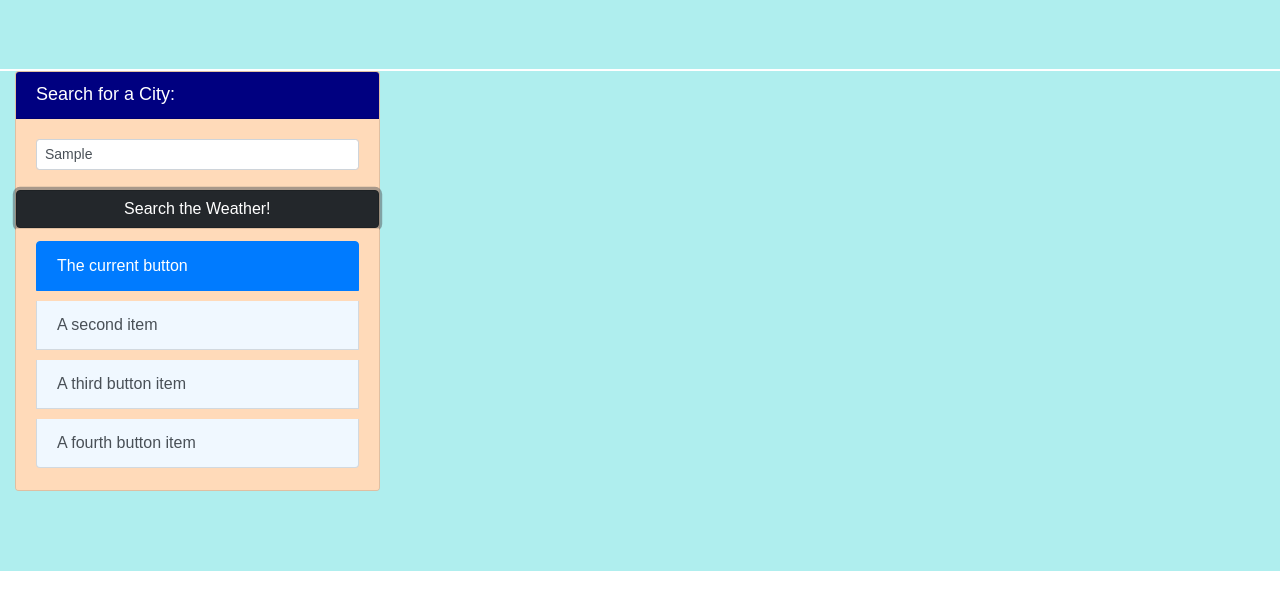
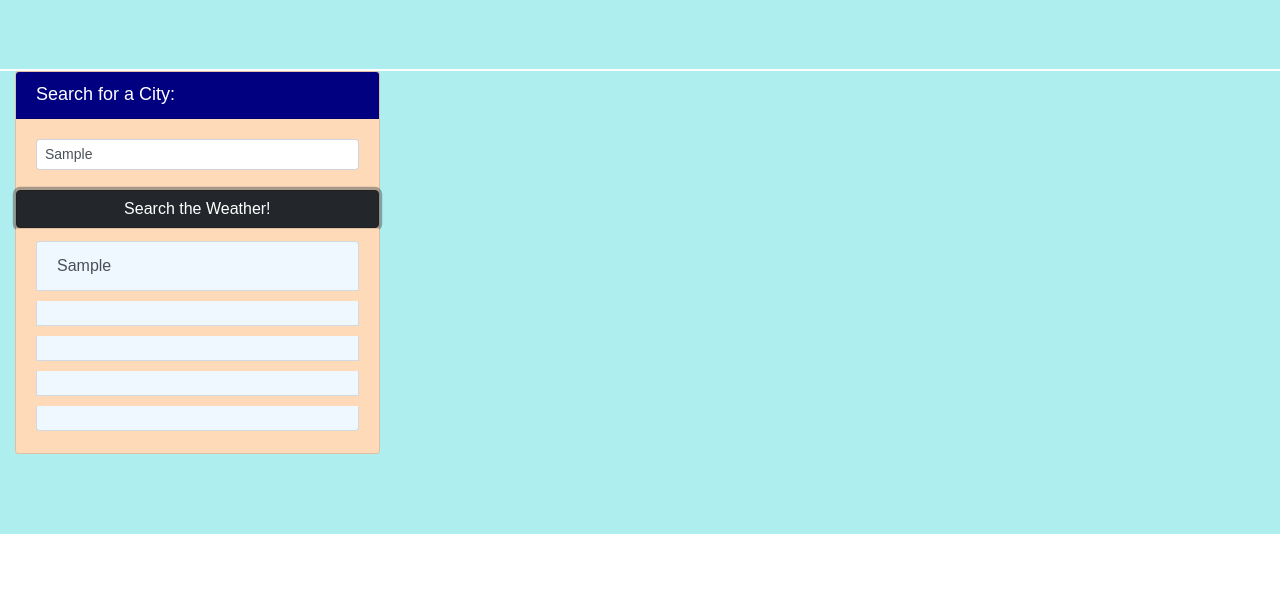
Before and after one commit to AlexisGonzalez07/WeatherTrackerDashboard, a plain HTML site: page index.html in a window 1280 px wide. Both pictures are taken after typing "Sample" into the empty fields and a click on the button "Search the Weather!". Shown: the part 115-724 px from the top of the page. Drawn offline with nearby package versions, Linux system fonts and the light colour scheme; no server answers.

Commit message:
Added local storage and re-search functionality

```diff
--- a/assets/css/style.css
+++ b/assets/css/style.css
@@ -42,6 +42,7 @@ li {
 .card-body{
     background-color: peachpuff;
     color: black;
+    font-size: 14px;
 }
 
 .solo-cards-title{
--- a/assets/javascript.js
+++ b/assets/javascript.js
@@ -2,6 +2,7 @@
 var userSearchBtn = document.getElementById('search');
 var userSearchTerm = document.getElementById('search-term');
 var pastCities = document.getElementsByTagName('button');
+var storageList = document.getElementById('storage-list')
 console.log(pastCities)
 var apiCity = "";
 var upperCard = document.getElementById('upper-card')
@@ -30,13 +31,18 @@ var apiKey = "137290e1f98143701448952087a7ef29";
 // I'll need a formula to decide on a weather icon and then return the "list element back"
 
 function fetchAPI (event) {
-    event.preventDefault();
+  event.preventDefault();
+  upperCard.innerHTML=''
+  bottomCards.innerHTML=''
     var element = event.target;
     var cityName = '';
     if (element.matches('#search')){
         cityName=userSearchTerm.value;
+        cities.push(cityName);
         console.log(cityName);
         cityName.trim();
+        storeCities();
+        renderCities()
     }
     else if (element.matches('button')){
         cityName = element.value;
@@ -88,9 +94,9 @@ function populatePage (search,uvText) {
   console.log(uvText)
   var cardDate =''
 
+  // Set up the upper card
   var upperBlock = document.createElement('div');
   upperBlock.className = 'card';
-  // upperBlock.classList.add('col-5', 'col-md-3', 'col-lg-2')
   // Set up the card header
   var topcardHeader = document.createElement('div')
   topcardHeader.classList.add('card-header')
@@ -177,6 +183,37 @@ function populatePage (search,uvText) {
   };
 }
 
+function storeCities() {
+  // Stringify and set key in localStorage to todos array
+  localStorage.setItem("todos", JSON.stringify(cities));
+}
 
+function renderCities() {
+    storageList.innerHTML='';
 
+    for (let i=0; i < cities.length || i <5; i++) {
+      var city = cities[i]
+      var listButton = document.createElement('button')
+      listButton.textContent=city;
+      listButton.value=city;
+      listButton.classList.add('list-group-item','list-group-item-action')
+      storageList.appendChild(listButton)
+    }
+}
+
+function init() {
+  var storedCities = JSON.parse(localStorage.getItem('cities'))
+
+  if (storedCities !== null) {
+    cities=storedCities;
+  }
+  renderCities()
+}
+
+// Run init function
+init();
+
+// Click functions at bottom of Javascritp
 userSearchBtn.addEventListener('click', fetchAPI)
+
+storageList.addEventListener('click', fetchAPI)
--- a/index.html
+++ b/index.html
@@ -36,14 +36,14 @@
           </div>
           <button type="button" id='search' class="btn btn-dark">Search the Weather!</button>
           <div id='button-list' class="card-footer">
-            <div class="list-group">
-                <button type="button" class="list-group-item list-group-item-action active" aria-current="true">
+            <div id='storage-list' class="list-group">
+                <!-- <button type="button" class="list-group-item list-group-item-action active" aria-current="true">
                   The current button
                 </button>
                 <button type="button" class="list-group-item list-group-item-action">A second item</button>
                 <button type="button" class="list-group-item list-group-item-action">A third button item</button>
-                <button type="button" class="list-group-item list-group-item-action">A fourth button item</button>
-              </div>
+                <button type="button" class="list-group-item list-group-item-action">A fourth button item</button> -->
+             </div>
           </div>
         </div>
       </section>
```
